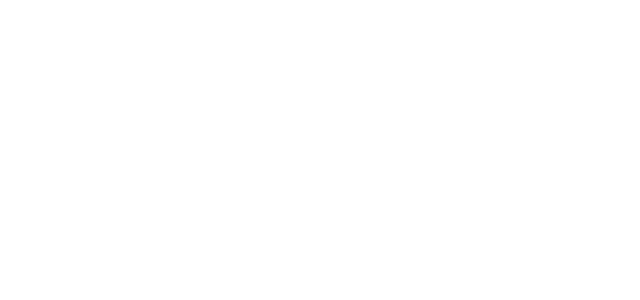
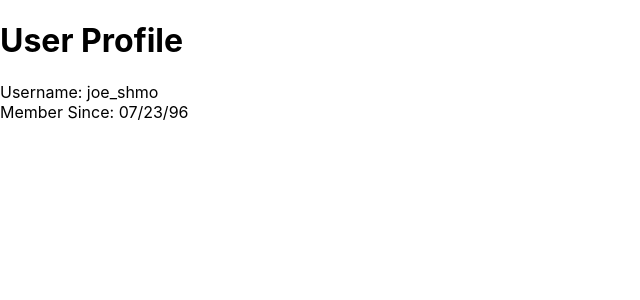
Before and after one commit to stephanieb00/assignment4, a React (Create React App) app in the folder bank-of-react/: page /userProfile in a window 1280 px wide. Shown: the top 300 px of the page, without its empty margins (0-640 px from the left). Built offline with nearby package versions, Linux system fonts and the light colour scheme.

Commit message:
Created UserProfile component and linked to home route

```diff
--- a/bank-of-react/src/App.js
+++ b/bank-of-react/src/App.js
@@ -1,26 +1,41 @@
+// src/App.js
+
 import React, {Component} from 'react';
-import {BrowserRouter as Router, Switch, Route} from 'react-router-dom';
+import {BrowserRouter as Router, Route} from 'react-router-dom';
 import Home from './components/Home';
+import UserProfile from './components/UserProfile';
 
 class App extends Component {
 
-  render() {
-    const HomeComponent = () => (<Home accountBalance={this.state.accountBalance}/>);
-    return (
-        <Router>
-          <Switch>
-            <Route exact path="/" render={HomeComponent}/>
-          </Switch>
-        </Router>
-    );
-  }
   constructor() {
     super();
 
     this.state = {
-      accountBalance: 14568.27
+      accountBalance: 14568.27,
+      currentUser: {
+        userName: 'joe_shmo',
+        memberSince: '07/23/96',
+      }
     }
   }
+
+  render() {
+
+    const HomeComponent = () => (<Home accountBalance={this.state.accountBalance}/>);
+    const UserProfileComponent = () => (
+        <UserProfile userName={this.state.currentUser.userName} memberSince={this.state.currentUser.memberSince}  />
+    );
+
+    return (
+        <Router>
+          <div>
+            <Route exact path="/" render={HomeComponent}/>
+            <Route exact path="/userProfile" render={UserProfileComponent}/>
+          </div>
+        </Router>
+    );
+  }
+
 }
 
 export default App;
--- a/bank-of-react/src/components/Home.js
+++ b/bank-of-react/src/components/Home.js
@@ -2,6 +2,7 @@
 
 import React, {Component} from 'react';
 import AccountBalance from './AccountBalance';
+import {Link} from 'react-router-dom';
 
 class Home extends Component {
   render() {
@@ -10,6 +11,8 @@
           <img src="https://letstalkpayments.com/wp-content/uploads/2016/04/Bank.png" alt="bank"/>
           <h1>Bank of React</h1>
 
+          <Link to="/userProfile">User Profile</Link>
+
           <AccountBalance accountBalance={this.props.accountBalance}/>
         </div>
     );
--- /dev/null
+++ b/bank-of-react/src/components/UserProfile.js
@@ -0,0 +1,18 @@
+// src/components/UserProfile.js
+
+import React, {Component} from 'react';
+
+class UserProfile extends Component {
+  render() {
+    return (
+        <div>
+          <h1>User Profile</h1>
+
+          <div>Username: {this.props.userName}</div>
+          <div>Member Since: {this.props.memberSince}</div>
+        </div>
+    );
+  }
+}
+
+export default UserProfile;
```
